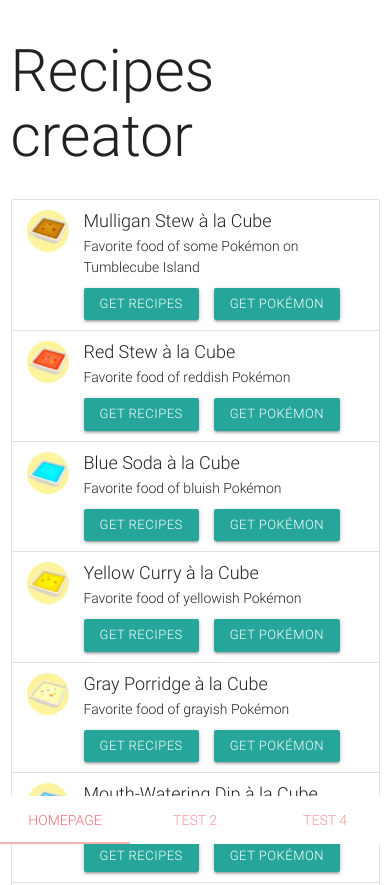
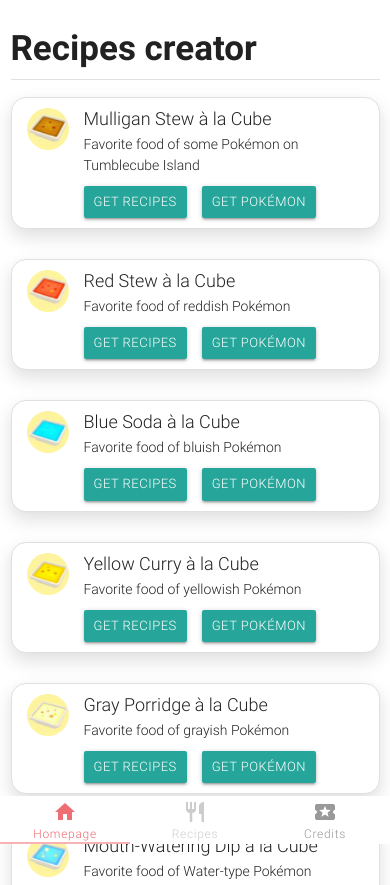
Before and after one commit to gianemi2/pokemon-quest-recipes-maker, a plain HTML site: page index.html in a window 390 px wide. Shown: the top 885 px of the page. Drawn offline with Linux system fonts and the light colour scheme.

Commit message:
Mobile design update

```diff
--- a/css/style.css
+++ b/css/style.css
@@ -36,12 +36,37 @@
 	width: 100%;
 }*/
 
+h1{
+    margin: 30px 0 10px 0;
+    font-size: 2.5rem;
+    font-weight: 700;
+    border-bottom: 1px solid #e0e0e0;
+    padding-bottom: 10px;
+}
+
 .tabs{
 	position: fixed;
 	bottom: 0;
 	left: 0;
 	right: 0;
 	z-index: 999;
+}
+
+.tabs .tab a{
+    line-height: 21px;
+    font-size: 12px;
+    text-transform: initial;
+    letter-spacing: 0.7px;
+    color: rgba(128, 128, 128, 0.8);
+}
+
+.tabs .tab a i{
+	display: block;
+	margin-top: 4px;
+}
+
+.tabs .tab.disabled a, .tabs .tab.disabled a:hover{
+	color: rgba(128, 128, 128, 0.4);
 }
 
 .collection .collection-item.avatar p.recipe-target{
@@ -57,8 +82,24 @@
 	font-size: 18px;
 }
 
+.collection.recipes{
+	border: none;
+	overflow: initial;
+}
+
+.collection .collection-item.avatar{
+    box-shadow: 0 8px 17px 2px rgba(0,0,0,0.1), 0 3px 14px 2px rgba(0,0,0,0.01), 0 5px 5px -3px rgba(0,0,0,0.01);
+    margin-bottom: 30px;
+    border: 1px solid #e0e0e0;
+    border-radius: 15px;
+}
+
 .modal.bottom-sheet{
 	outline: 0!important;
+}
+
+.btn-small{
+	padding: 0 10px;
 }
 
 /* .backToHomepage{
--- a/index.html
+++ b/index.html
@@ -5,6 +5,7 @@
 	<title>Recipes Creator</title>
 	<link rel="stylesheet" href="css/materialize.min.css">
 	<link rel="stylesheet" href="css/style.css">
+	<link href="https://fonts.googleapis.com/icon?family=Material+Icons" rel="stylesheet">
 	<script src="js/jquery-3.3.1.min.js"></script>
 	<script src="js/materialize.min.js"></script>
 	<script src="database/allRecipesDatabase.js"></script>
@@ -15,9 +16,9 @@
 <body>
 	<div class="row">
 		<ul class="tabs">
-			<li class="tab col s3"><a class="active" href="#homepage">Homepage</a></li>
-			<li class="tab col s3"><a href="#recipes">Test 2</a></li>
-			<li class="tab col s3"><a href="#test4">Test 4</a></li>
+			<li class="tab col s3"><a class="active" href="#homepage"><i class="material-icons">home</i>Homepage</a></li>
+			<li class="tab col s3 disabled"><a href="#recipes"><i class="material-icons">restaurant</i>Recipes</a></li>
+			<li class="tab col s3"><a href="#test4"><i class="material-icons">local_play</i>Credits</a></li>
 		</ul>
 		<div id="homepage" class="col s12">
 			<h1>Recipes creator</h1>
--- a/js/main.js
+++ b/js/main.js
@@ -152,6 +152,9 @@
 }
 
 function setFrontPage(page){
+	if($('a[href="#'+page+'"]').parent().hasClass('disabled')){
+		$('a[href="#'+page+'"]').parent().removeClass('disabled');
+	}
 	$('.tabs').tabs('select', page);
 }
 
```
